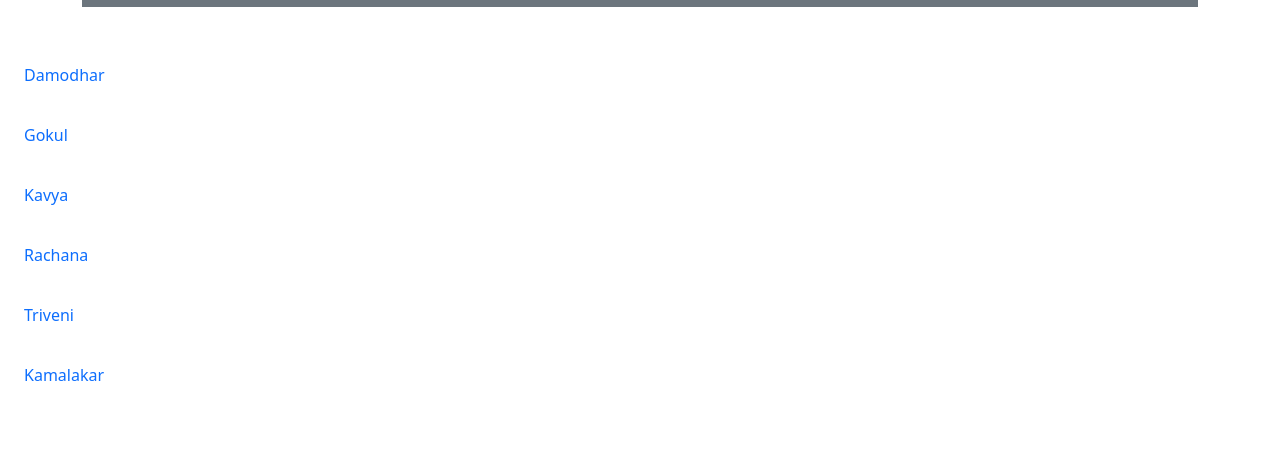
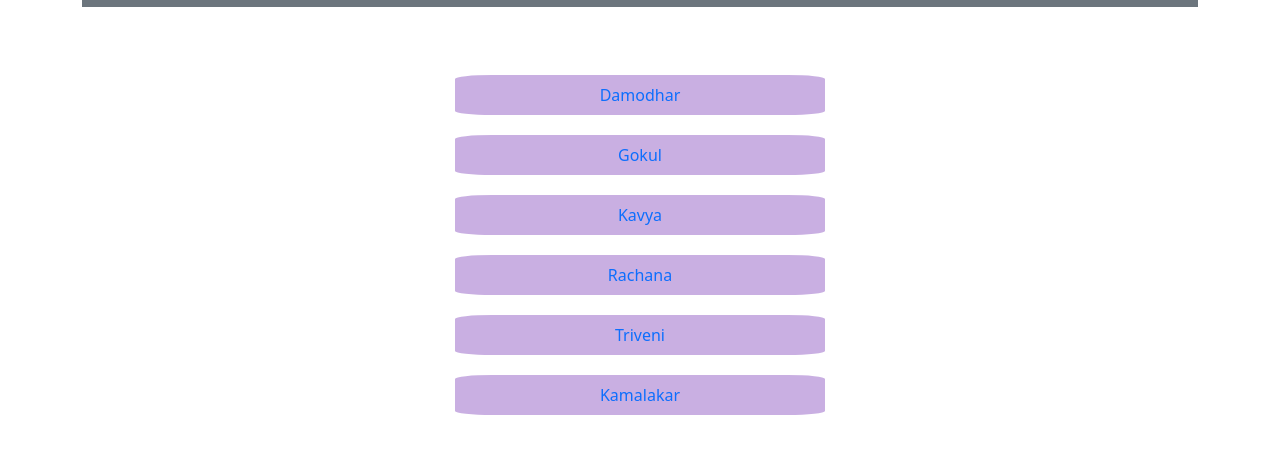
Before and after one commit to damu316/Group-project-3, a plain HTML site: page index.html in a window 1280 px wide. Shown: the part 157-610 px from the top of the page. Drawn offline with nearby package versions, Linux system fonts and the light colour scheme.

Commit message:
added back-ground

```diff
--- a/index.css
+++ b/index.css
@@ -1,8 +1,9 @@
 a{
-
-    color: rgb(100, 96, 93);
+    background-color: rgb(201, 175, 226);
+    border-radius: 10%;
     margin: 20px;
     width: 50;
+    text-align: center;
 
 }
 .row {
--- a/index.html
+++ b/index.html
@@ -23,18 +23,17 @@
               </div>
             </div>
         </div>
-        <div class="row ">
-
+        <div class="row justify-content-center">
+          <div class="col-4">
             <a class="nav-link"  href="./damodhar.html">Damodhar</a>
             <a class="nav-link"  href="./gokul.html">Gokul</a>
             <a class="nav-link"  href="./kavya.html">Kavya</a>
             <a class="nav-link"  href="./rachana.html">Rachana</a>
             <a class="nav-link"  href="./triveni.html">Triveni</a>
             <a class="nav-link"  href="#">Kamalakar</a>
-
-
           </div>
-
+        </div>
+      </div>
     </div>
 
 
```
Lines whose indentation alone changed are shown as unchanged.
